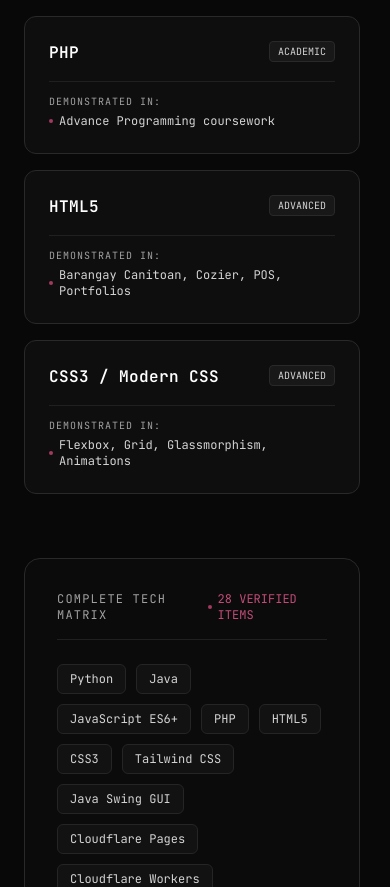
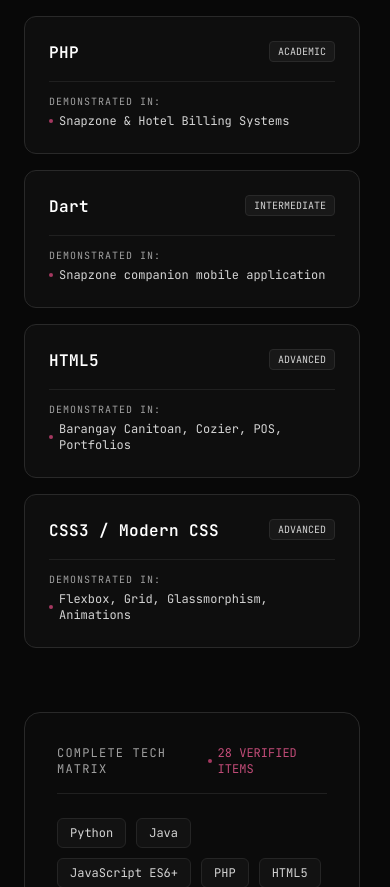
Before and after one commit to Chvine/current_portfolio, a Next.js app: page / in a window 390 px wide. Shown: the part 5607-6494 px from the top of the page. Built offline with nearby package versions, Linux system fonts and the light colour scheme.

Commit message:
feat: add Snapzone photobooth platform and mobile app to portfolio and CV

```diff
--- a/src/components/ResumeModal.tsx
+++ b/src/components/ResumeModal.tsx
@@ -170,11 +170,11 @@ export default function ResumeModal({ isOpen, onClose }: ResumeModalProps) {
             <div className="grid grid-cols-1 sm:grid-cols-2 gap-3 text-[10px]">
               <div>
                 <span className="font-bold text-white block">Programming & Core Tech:</span>
-                <span className="text-neutral-300">Python, Java, JavaScript (ES6+), PHP, HTML5, CSS3</span>
+                <span className="text-neutral-300">Python, Java, JavaScript (ES6+), PHP, Dart, HTML5, CSS3</span>
               </div>
               <div>
-                <span className="font-bold text-white block">Frontend & Web Frameworks:</span>
-                <span className="text-neutral-300">Next.js, React, Tailwind CSS, Bootstrap, Responsive Layouts, Glassmorphism UI</span>
+                <span className="font-bold text-white block">Frontend & Mobile Frameworks:</span>
+                <span className="text-neutral-300">Next.js, React, Flutter, Tailwind CSS, Bootstrap, Responsive Layouts, Glassmorphism UI</span>
               </div>
               <div>
                 <span className="font-bold text-white block">Systems & Architecture:</span>
--- a/src/data/portfolioData.ts
+++ b/src/data/portfolioData.ts
@@ -54,6 +54,27 @@ export const PERSONAL_INFO = {
 };
 
 export const PROJECTS: Project[] = [
+  {
+    id: "snapzone",
+    title: "Snapzone",
+    tagline: "Photobooth Reservation & Business Management Platform",
+    category: "Full-Stack Web",
+    type: "Academic Project",
+    timeline: "February – March 2026",
+    featured: true,
+    description:
+      "End-to-end event photobooth booking and business management platform featuring client reservation workflows, real-time messaging, and a companion mobile app.",
+    longDescription:
+      "Snapzone is an all-in-one reservation and event management system designed for photobooth business operations. It combines a responsive client booking portal, dynamic surcharge calculation engine, real-time client-to-owner chat via Ratchet WebSockets, administrative calendar dashboards for schedule conflict prevention, and a cross-platform companion mobile application developed in Flutter and Dart.",
+    features: [
+      "Guest booking engine with dynamic package selection and automated surcharges for corporate, big event, and out-of-town venues",
+      "Interactive owner dashboard equipped with schedule calendar, booking approvals, payment verification, and revenue reports",
+      "Real-time client-to-owner chat system engineered with Ratchet WebSockets and MySQL message persistence",
+      "Cross-platform companion mobile app built in Flutter and Dart with custom animations and WebView integration",
+    ],
+    technologies: ["PHP", "MySQL", "Flutter", "Dart", "Tailwind CSS", "Ratchet WebSocket", "REST APIs"],
+    metrics: "Full-stack reservation portal with real-time WebSocket chat & Flutter mobile app",
+  },
   {
     id: "hotel-billing",
     title: "Hotel Billing System",
@@ -292,7 +313,8 @@ export const SKILL_CATEGORIES: SkillCategory[] = [
       { name: "Python", level: "Intermediate", verifiedIn: "Braingle Game, Healthcare App" },
       { name: "Java", level: "Intermediate", verifiedIn: "Lending System, Apparel System (GUI)" },
       { name: "JavaScript (ES6+)", level: "Advanced", verifiedIn: "Cozier SPA, Tindahan ni Ante POS, Math for Kids" },
-      { name: "PHP", level: "Academic", verifiedIn: "Advance Programming coursework" },
+      { name: "PHP", level: "Academic", verifiedIn: "Snapzone & Hotel Billing Systems" },
+      { name: "Dart", level: "Intermediate", verifiedIn: "Snapzone companion mobile application" },
       { name: "HTML5", level: "Advanced", verifiedIn: "Barangay Canitoan, Cozier, POS, Portfolios" },
       { name: "CSS3 / Modern CSS", level: "Advanced", verifiedIn: "Flexbox, Grid, Glassmorphism, Animations" },
     ],
@@ -302,6 +324,7 @@ export const SKILL_CATEGORIES: SkillCategory[] = [
     description: "Creating responsive, accessible, and high-impact digital interfaces.",
     skills: [
       { name: "React & Next.js", level: "Intermediate", verifiedIn: "Modern web application development & portfolio" },
+      { name: "Flutter", level: "Intermediate", verifiedIn: "Snapzone cross-platform mobile application" },
       { name: "Bootstrap", level: "Intermediate", verifiedIn: "Responsive and user-friendly web designs" },
       { name: "Responsive Web Design", level: "Advanced", verifiedIn: "Mobile-first layouts across all web projects" },
       { name: "Tailwind CSS", level: "Intermediate", verifiedIn: "Modern portfolio & utility-first workflows" },
```
